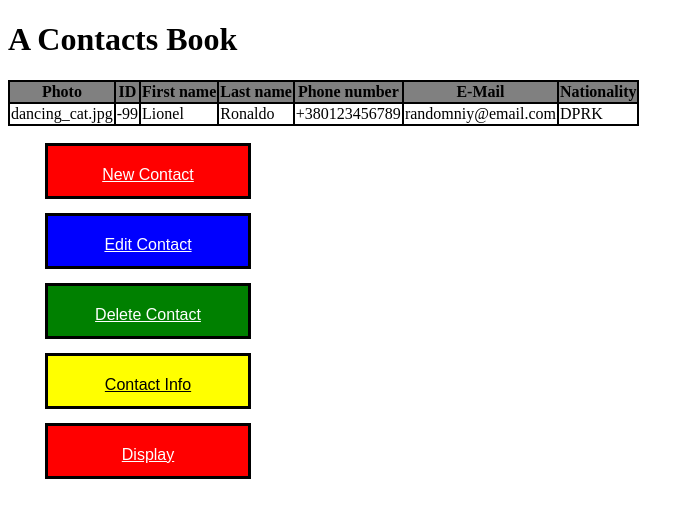
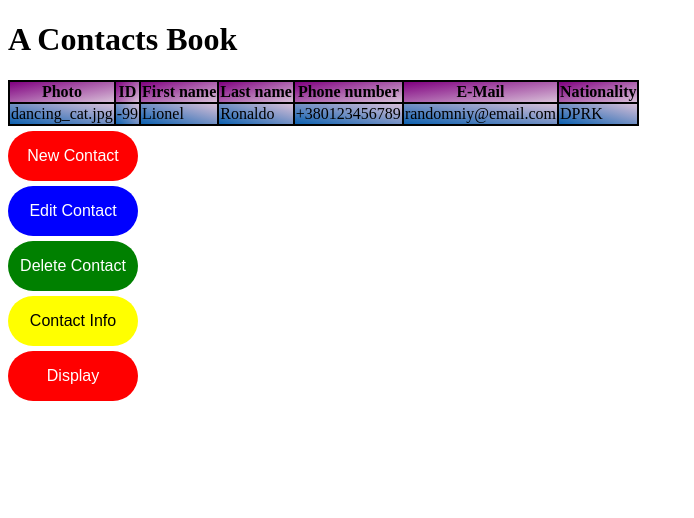
Before and after one commit to Kommandjsdf/Lesson15_AContactsBook, a Django app: template app/templates/index.html in a window 1280 px wide. Shown: the top 518 px of the page, without its empty margins (0-694 px from the left). Run offline with Django 5.2, Linux system fonts and the light colour scheme; the template is opened without the code that fills it, so the values that code supplies are empty.

Commit message:
css design change

```diff
--- a/app/templates/index.html
+++ b/app/templates/index.html
@@ -5,25 +5,27 @@
     <title>A Contact Book</title>
     <style>
         .button {
+            border-radius: 40px;
             display: flex;
-            outline: 3px solid black;
             height: 50px;
-            width: 200px;
+            width: 130px;
             margin-top: 20px;
             justify-content: center;
+            align-items: center;
+            margin-top: 5px;
         }
         .button-text{
             color: white;
             font-family: 'Arial';
-            margin-top: 20px;
+            text-decoration: none;
         }
         .account-options{
             outline: 2px solid black;
-            background-color: gray;
+            background: linear-gradient(to bottom right, #800080, #D8BFD8);
         }
         .account-value{
             outline: 2px solid black;
-            background-color: white;
+            background: linear-gradient(to top right, #0D61B0, #D8BFD8);
         }
         .blue-bg{
             background-color: blue;
@@ -88,13 +90,11 @@
     </div>
 
     <div class="buttons">
-        <ul>
-            <li class="button red-bg"><a class="button-text" href="">New Contact</a></li>
-            <li class="button blue-bg"><a class="button-text" href="">Edit Contact</a></li>
-            <li class="button green-bg"><a class="button-text" href="">Delete Contact</a></li>
-            <li class="button yellow-bg"><a class="button-text black" href="">Contact Info</a></li>
-            <li class="button red-bg"><a class="button-text" href="">Display</a></li>
-        </ul>
+        <div class="button red-bg"><a class="button-text" href="">New Contact</a></div>
+        <div class="button blue-bg"><a class="button-text" href="">Edit Contact</a></div>
+        <div class="button green-bg"><a class="button-text" href="">Delete Contact</a></div>
+        <div class="button yellow-bg"><a class="button-text black" href="">Contact Info</a></div>
+        <div class="button red-bg"><a class="button-text" href="">Display</a></div>
     </div>
 </body>
 </html>
```
